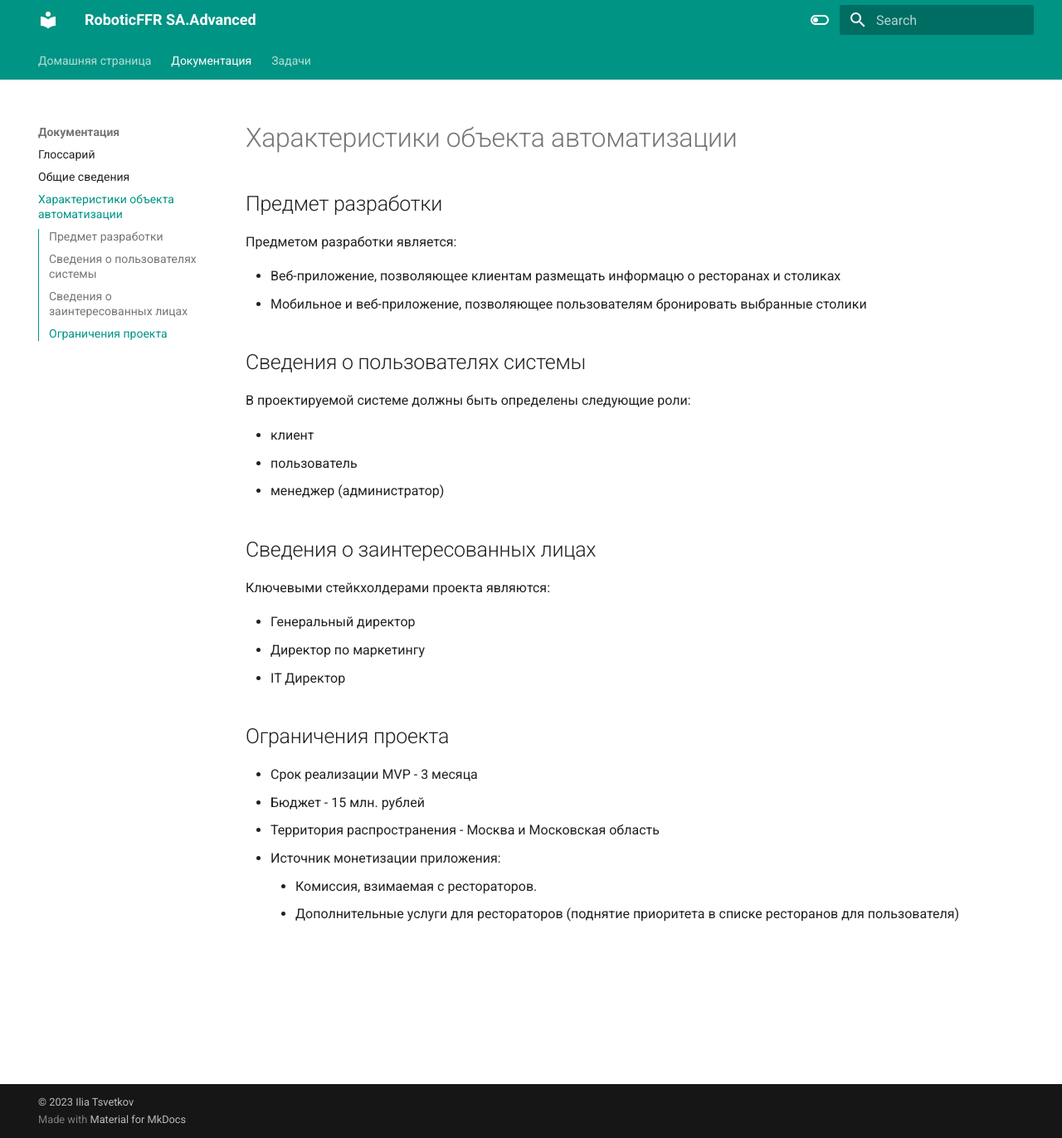
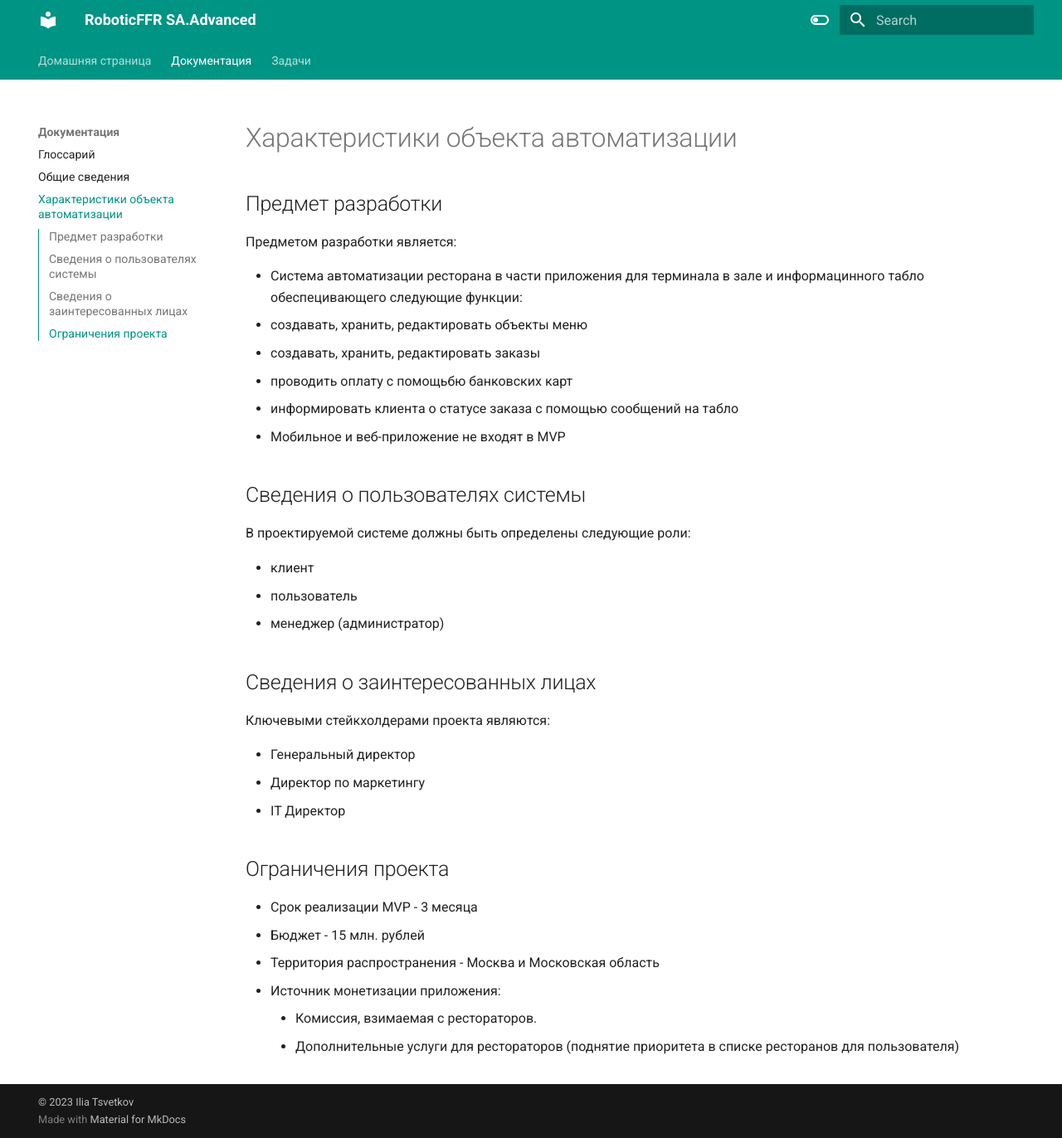
Before and after one commit to tsvetkoviu/RoboFFRv1, an MkDocs documentation site: the page built from docs/characteristics.md, in a window 1280 px wide and 1372 px high. Shown: the whole window at 83% size. Built offline with MkDocs 1.6.1 and Material for MkDocs 9.7.7, drawn with Linux system fonts in a browser that asks for light colours.

Commit message:
Update characteristics.md

```diff
--- a/docs/characteristics.md
+++ b/docs/characteristics.md
@@ -5,8 +5,12 @@
 
 Предметом разработки является:
 
-- Веб-приложение, позволяющее клиентам размещать информацю о ресторанах и столиках
-- Мобильное и веб-приложение, позволяющее пользователям бронировать выбранные столики
+- Система автоматизации ресторана в части приложения для терминала в зале и информацинного табло обеспецивающего следующие функции:
+  - создавать, хранить, редактировать объекты меню
+  - создавать, хранить, редактировать заказы
+  - проводить оплату с помощьбю банковских карт
+  - информировать клиента о статусе заказа с помощью сообщений на табло
+- Мобильное и веб-приложение не входят в MVP
 
 ## Сведения о пользователях системы
 
```
